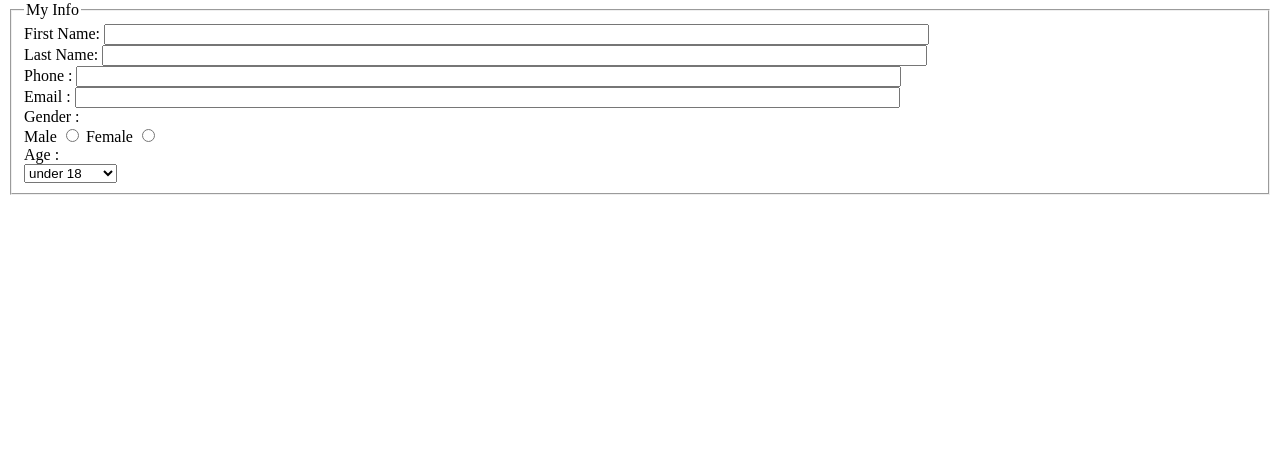
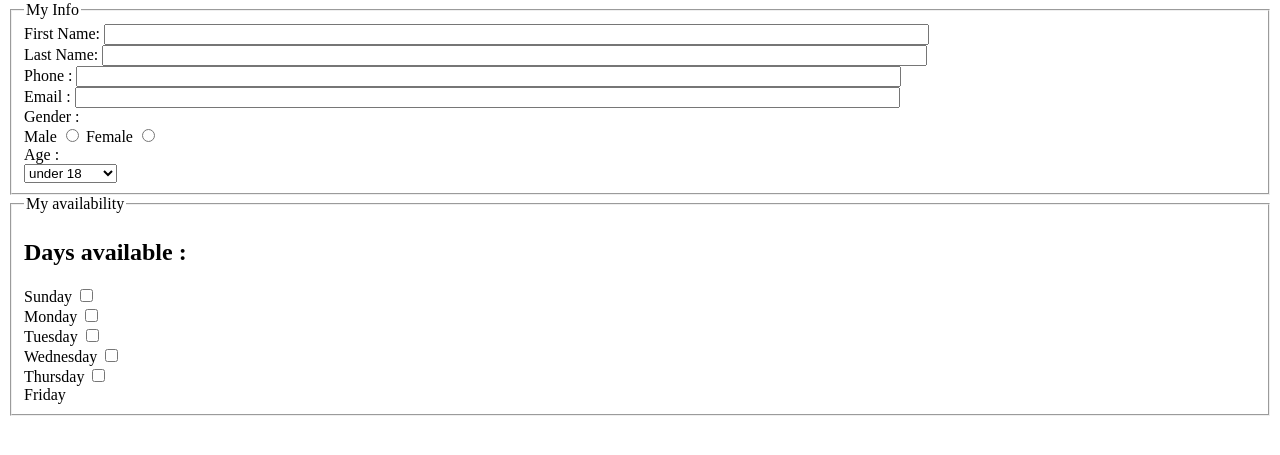
Before and after one commit to strikerZ45/lab4, a plain HTML site: page index.html in a window 1280 px wide. Shown: the part 79-534 px from the top of the page. Drawn offline with Linux system fonts and the light colour scheme.

Commit message:
days added

```diff
--- a/index.html
+++ b/index.html
@@ -29,3 +29,13 @@
 			<option> 65 and over </option>
 		</select>
 		</fieldset>
+		<fieldset>
+			<legend> My availability </legend>
+			<h2> Days available : </h3>
+			<div>
+				<div><label> Sunday <input type = "checkbox" name = "available_field[]" value = "sunday"></label></div>
+				<div><label> Monday <input type = "checkbox" name = "available_field[]" value = "monday"></label></div>
+				<div><label> Tuesday <input type = "checkbox" name = "available_field[]" value = "tuesday"></label></div>
+				<div><label> Wednesday <input type = "checkbox" name = "available_field[]" value = "wednesday"></label></div>
+				<div><label> Thursday <input type = "checkbox" name = "available_field[]" value = "thursday"></label></div>
+				<div><label> Friday <input type = "checkbox" name = "available_field[]" value = "
```
